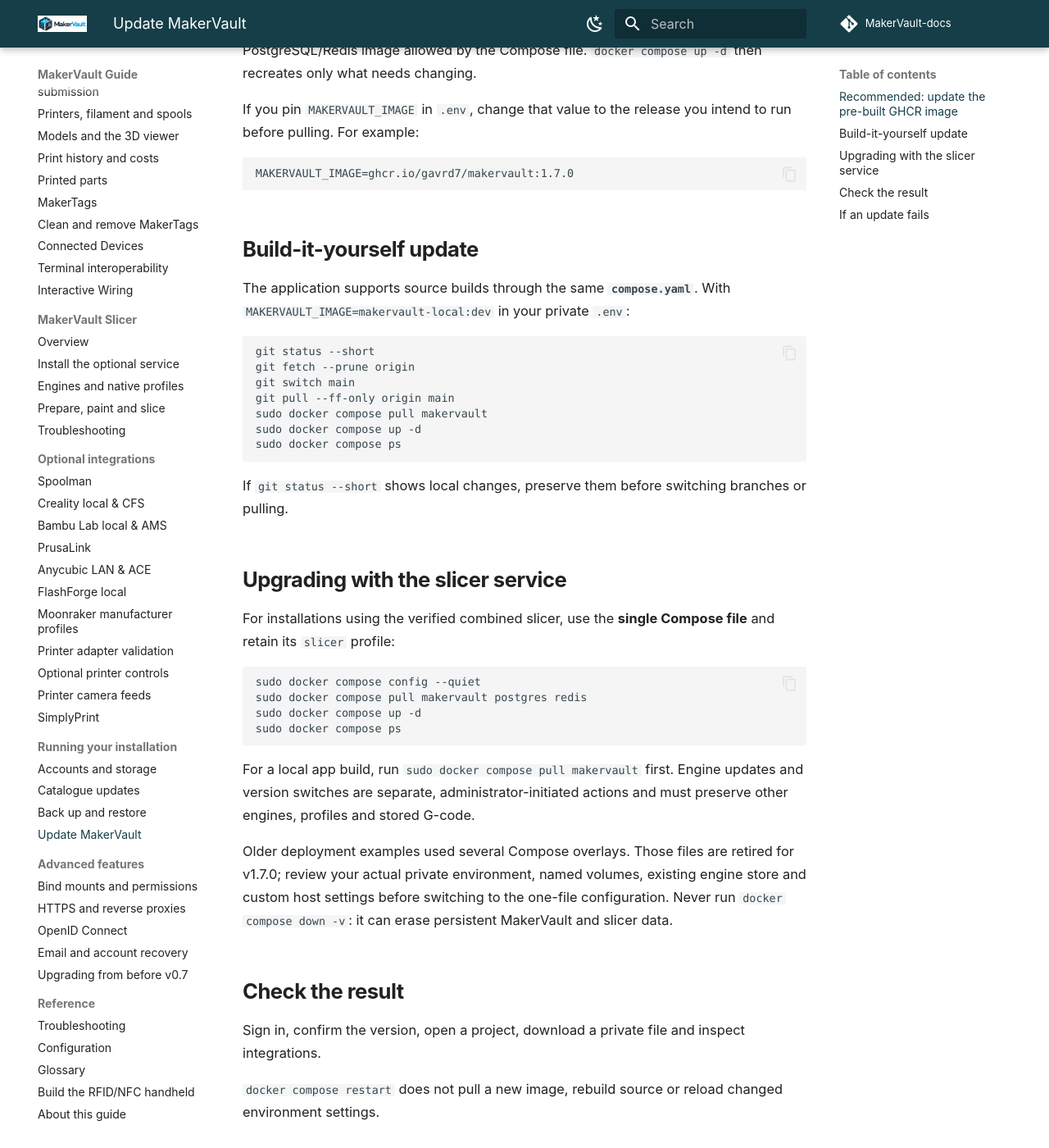
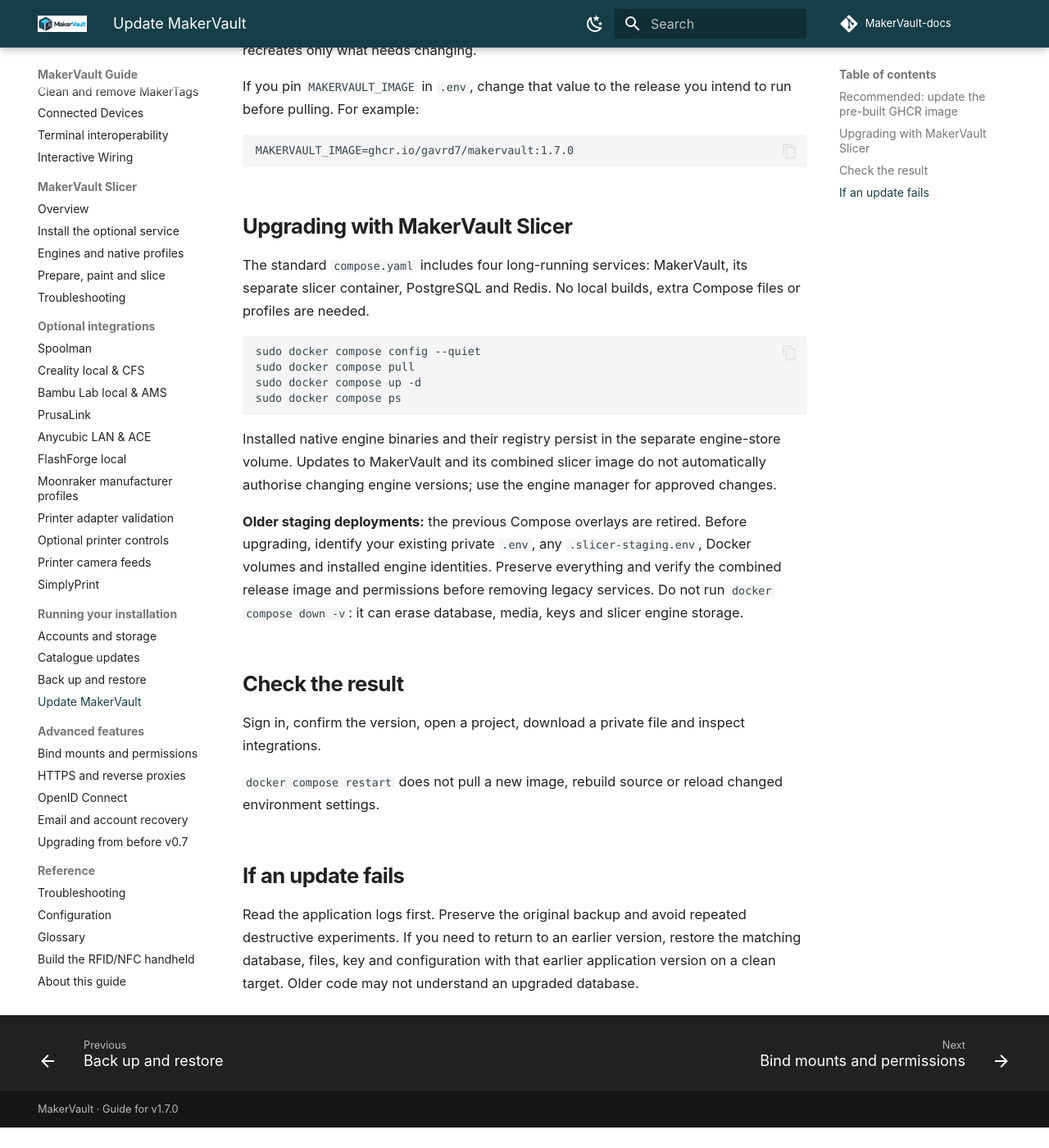
Before and after one commit to gavrd7/MakerVault-docs, an MkDocs documentation site: the page built from docs/guide/administration/updates.md, in a window 1280 px wide and 1400 px high, scrolled down 837 px. Shown: the whole window at 82% size. Built offline with MkDocs 1.6.1 and Material for MkDocs 9.7.7, drawn with Linux system fonts in a browser that asks for light colours; comment, search, counter and statistics services are not loaded; after the commit the page ends 2212 px from its top, so only the background shows below that; some of the changed text lies outside the part shown.

Commit message:
docs(updates): remove profiles/local builds from the v1.7 production guide

````diff
--- a/docs/guide/administration/updates.md
+++ b/docs/guide/administration/updates.md
@@ -2,7 +2,7 @@
 
 **Goal:** move to the current deployable release while keeping a recoverable copy of your data.
 
-MakerVault can be updated either by pulling the published GHCR image or by rebuilding from source. Use the same route you chose for installation unless you deliberately want to switch.
+MakerVault uses published application and slicer images from GHCR, managed by one Compose file.
 
 1. Read the release notes/CHANGELOG for changes since your installed version.
 2. If upgrading from before v0.7, read [the migration chapter](../advanced/legacy-upgrade.md) first.
@@ -33,36 +33,20 @@ If you pin `MAKERVAULT_IMAGE` in `.env`, change that value to the release you in
 MAKERVAULT_IMAGE=ghcr.io/gavrd7/makervault:1.7.0
 ```
 
-## Build-it-yourself update
+## Upgrading with MakerVault Slicer
 
-The application supports source builds through the same **`compose.yaml`**. With `MAKERVAULT_IMAGE=makervault-local:dev` in your private `.env`:
+The standard `compose.yaml` includes four long-running services: MakerVault, its separate slicer container, PostgreSQL and Redis. No local builds, extra Compose files or profiles are needed.
 
 ```bash
-git status --short
-git fetch --prune origin
-git switch main
-git pull --ff-only origin main
-sudo docker compose pull makervault
+sudo docker compose config --quiet
+sudo docker compose pull
 sudo docker compose up -d
 sudo docker compose ps
 ```
 
-If `git status --short` shows local changes, preserve them before switching branches or pulling.
+Installed native engine binaries and their registry persist in the separate engine-store volume. Updates to MakerVault and its combined slicer image do not automatically authorise changing engine versions; use the engine manager for approved changes.
 
-## Upgrading with the slicer service
-
-For installations using the verified combined slicer, use the **single Compose file** and retain its `slicer` profile:
-
-```bash
-sudo docker compose config --quiet
-sudo docker compose pull makervault postgres redis
-sudo docker compose up -d
-sudo docker compose ps
-```
-
-For a local app build, run `sudo docker compose pull makervault` first. Engine updates and version switches are separate, administrator-initiated actions and must preserve other engines, profiles and stored G-code.
-
-Older deployment examples used several Compose overlays. Those files are retired for v1.7.0; review your actual private environment, named volumes, existing engine store and custom host settings before switching to the one-file configuration. Never run `docker compose down -v`: it can erase persistent MakerVault and slicer data.
+**Older staging deployments:** the previous Compose overlays are retired. Before upgrading, identify your existing private `.env`, any `.slicer-staging.env`, Docker volumes and installed engine identities. Preserve everything and verify the combined release image and permissions before removing legacy services. Do not run `docker compose down -v`: it can erase database, media, keys and slicer engine storage.
 
 ## Check the result
 
````
